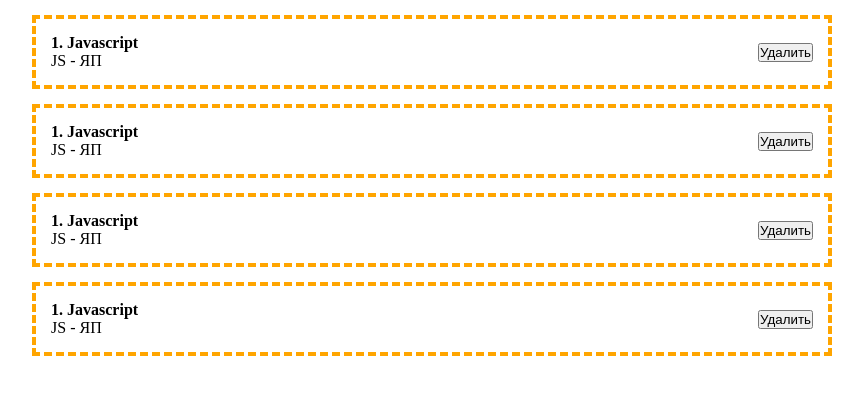
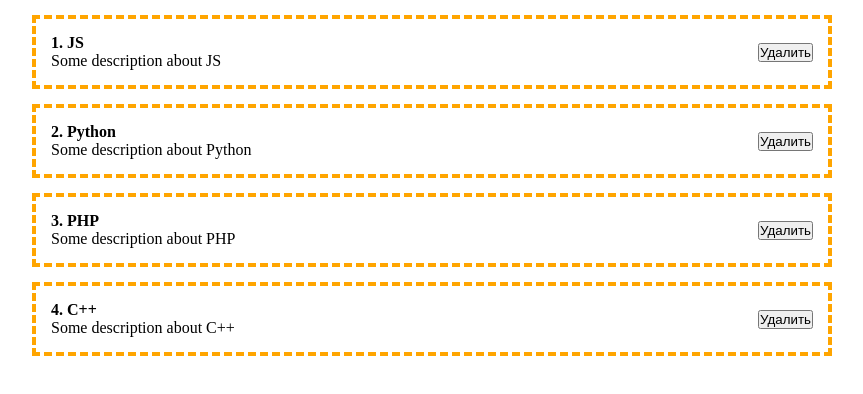
Before and after one commit to LehaGer/react-my-found-project, a React (Create React App) app: page / in a window 1280 px wide. Shown: the top 394 px of the page, without its empty margins (208-1071 px from the left). Built offline with nearby package versions, Linux system fonts and the light colour scheme.

Commit message:
feat: Postitems getting id, title, body as a params

```diff
--- a/src/App.js
+++ b/src/App.js
@@ -13,10 +13,11 @@
 
     return (
         <div className="App">
-            <Postitem/>
-            <Postitem/>
-            <Postitem/>
-            <Postitem/>
+            <Postitem post={{id: 1, title: 'JS', body: 'Some description about JS'}}/>
+            <Postitem post={{id: 2, title: 'Python', body: 'Some description about Python'}}/>
+            <Postitem post={{id: 3, title: 'PHP', body: 'Some description about PHP'}}/>
+            <Postitem post={{id: 4, title: 'C++', body: 'Some description about C++'}}/>
+
         </div>
     );
 }
--- a/src/components/Postitem.jsx
+++ b/src/components/Postitem.jsx
@@ -1,12 +1,15 @@
 import React from 'react';
 
-const Postitem = () => {
+const Postitem = (props) => {
+
+    let {id, title, body} = props.post;
+
     return (
         <div className="post">
             <div className="post__content">
-                <strong>1. Javascript</strong>
+                <strong>{id}. {title}</strong>
                 <div>
-                    JS - ЯП
+                    {body}
                 </div>
             </div>
             <div className="post__btns">
```
